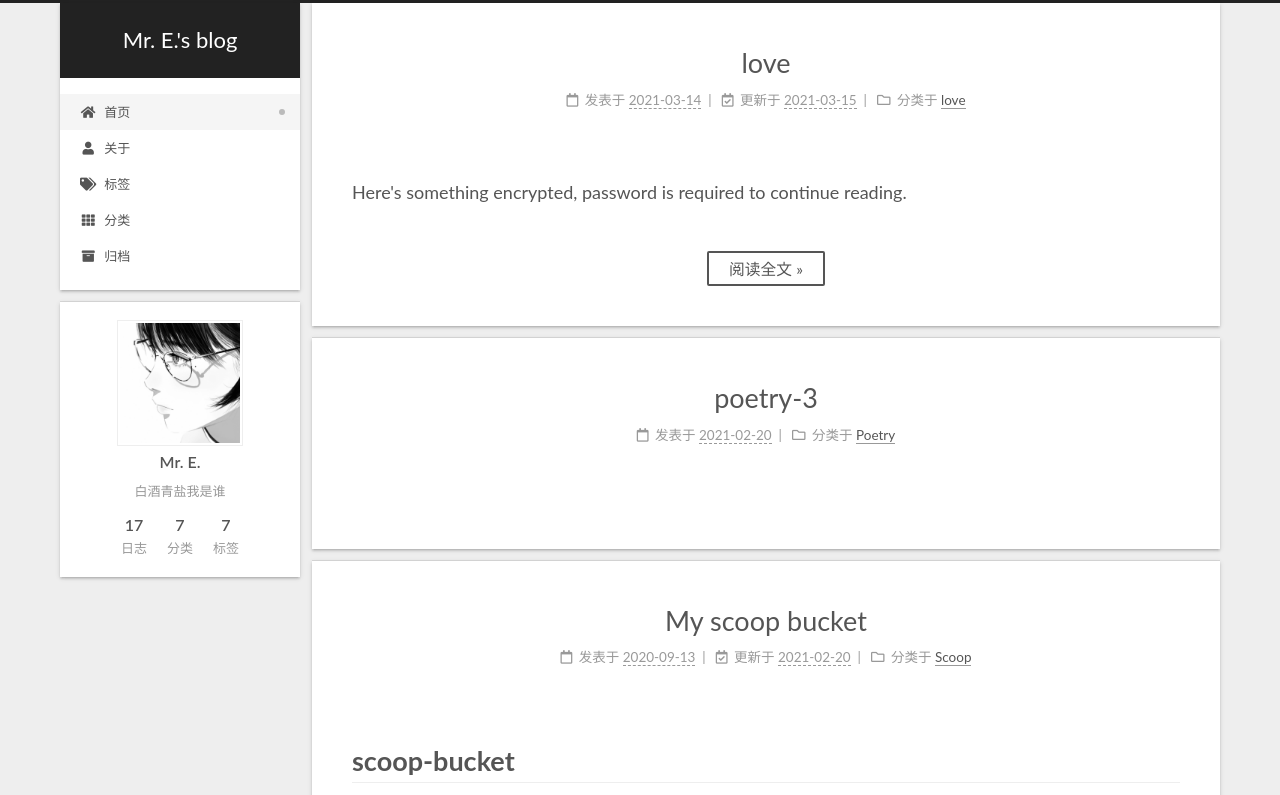
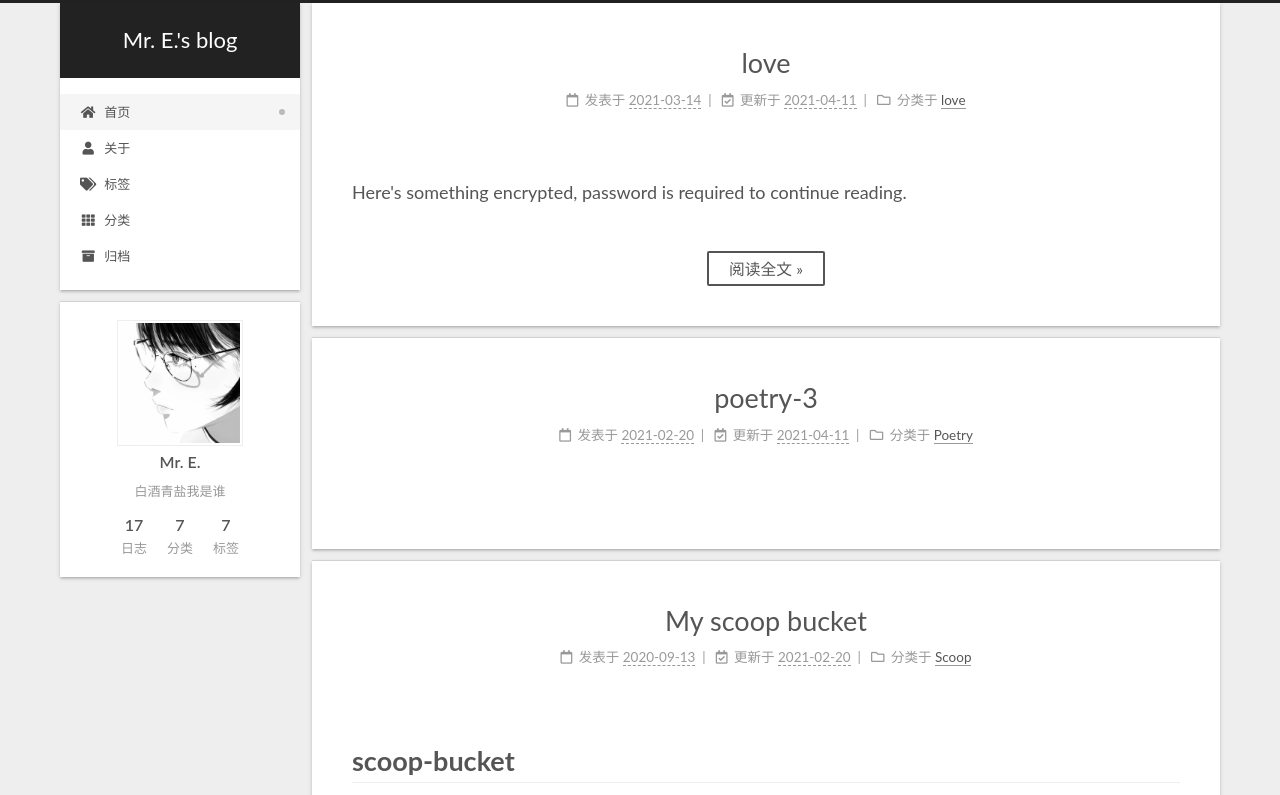
Before and after one commit to ouyangwanxi/ouyangwanxi.github.io, a plain HTML site: page index.html in a window 1280 px wide. Shown: the top 795 px of the page. Drawn offline with nearby package versions, Linux system fonts and the light colour scheme; grey boxes are pictures that could not be loaded.

Commit message:
Site updated: 2021-04-11 11:00:48

```diff
--- a/index.html
+++ b/index.html
@@ -254,7 +254,7 @@
           <i class="far fa-calendar-check"></i>
         </span>
         <span class="post-meta-item-text">更新于</span>
-        <time title="修改时间：2021-03-15 10:06:28" itemprop="dateModified" datetime="2021-03-15T10:06:28-07:00">2021-03-15</time>
+        <time title="修改时间：2021-04-11 10:02:09" itemprop="dateModified" datetime="2021-04-11T10:02:09-07:00">2021-04-11</time>
       </span>
     <span class="post-meta-item">
       <span class="post-meta-item-icon">
@@ -334,9 +334,15 @@
       </span>
       <span class="post-meta-item-text">发表于</span>
 
-
-      <time title="创建时间：2021-02-20 07:44:37 / 修改时间：07:47:00" itemprop="dateCreated datePublished" datetime="2021-02-20T07:44:37-08:00">2021-02-20</time>
+      <time title="创建时间：2021-02-20 07:44:37" itemprop="dateCreated datePublished" datetime="2021-02-20T07:44:37-08:00">2021-02-20</time>
     </span>
+      <span class="post-meta-item">
+        <span class="post-meta-item-icon">
+          <i class="far fa-calendar-check"></i>
+        </span>
+        <span class="post-meta-item-text">更新于</span>
+        <time title="修改时间：2021-04-11 08:03:25" itemprop="dateModified" datetime="2021-04-11T08:03:25-07:00">2021-04-11</time>
+      </span>
     <span class="post-meta-item">
       <span class="post-meta-item-icon">
         <i class="far fa-folder"></i>
```
Also changed, not shown: 2021/02/20/poetry/poetry-3/index.html (+9 -3 lines), 2021/03/14/love/index.html (+3 -3 lines).
